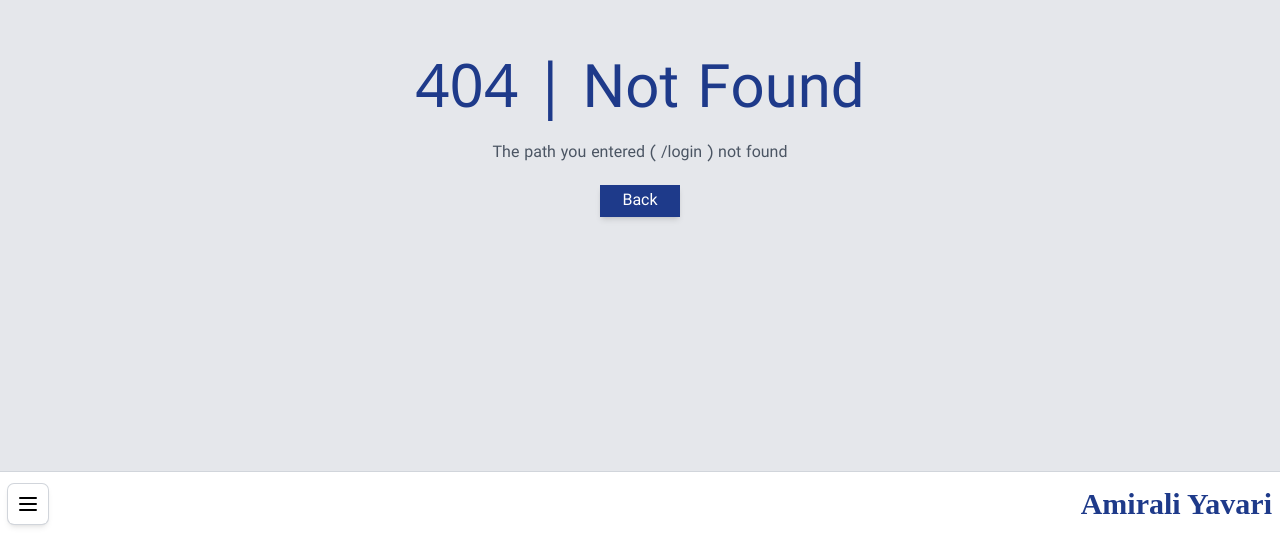
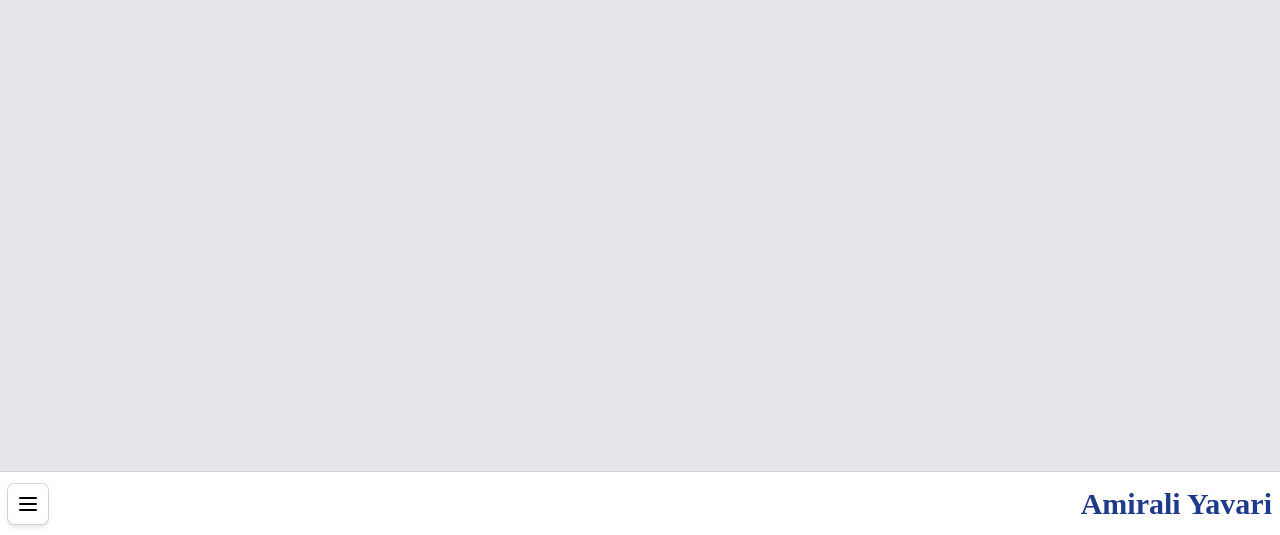
Before and after one commit to Amirali-Yavari/nuxtProfile, a Nuxt app: page /login in a window 1280 px wide. Before the commit this address had no page. Shown: the part 265-800 px from the top of the page. Built offline with nearby package versions, Linux system fonts and the light colour scheme; what particles.vue3 would draw is missing.

Commit message:
feat: make login page

```diff
--- /dev/null
+++ b/pages/login.vue
@@ -0,0 +1,7 @@
+<template>
+    <div class="h-screen w-full flex items-center justify-center">
+        <div class="max-h-[50vh] bg-white max-w-2xl">
+
+        </div>
+    </div>
+</template>
```
